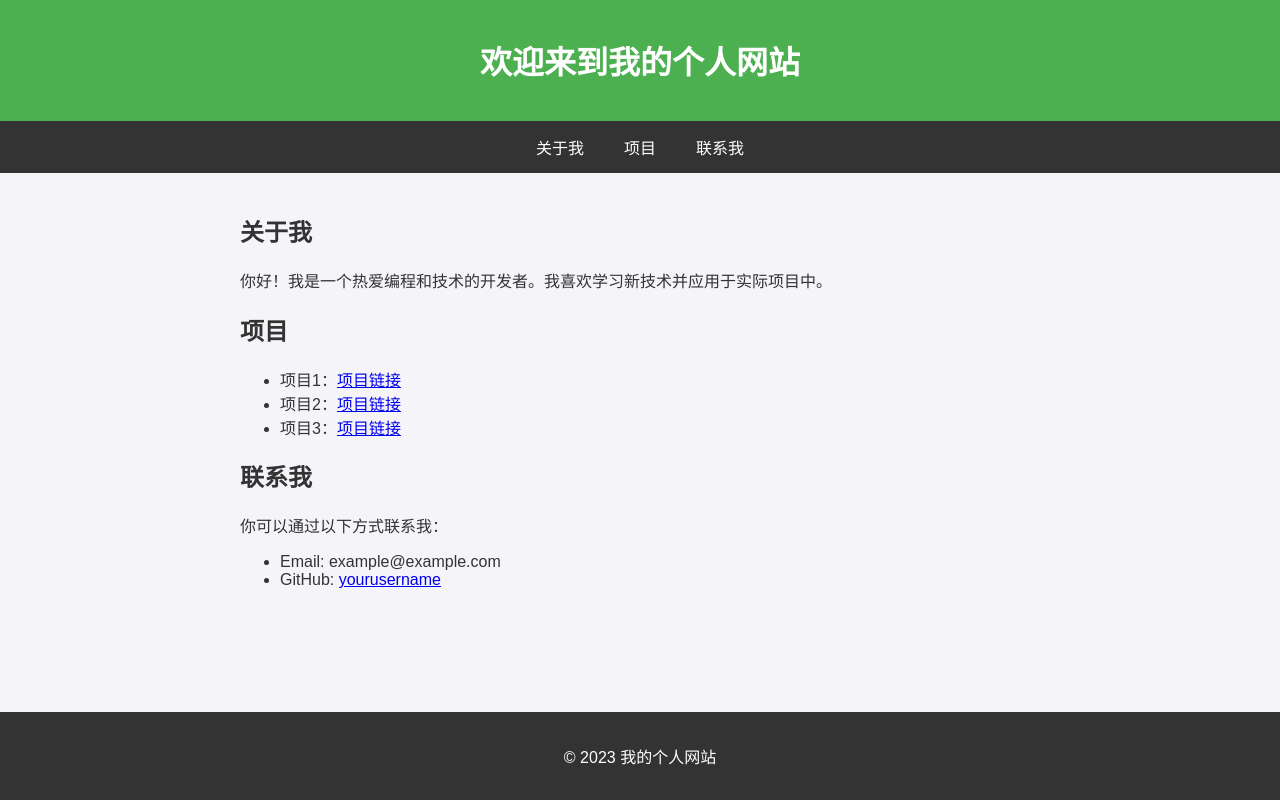
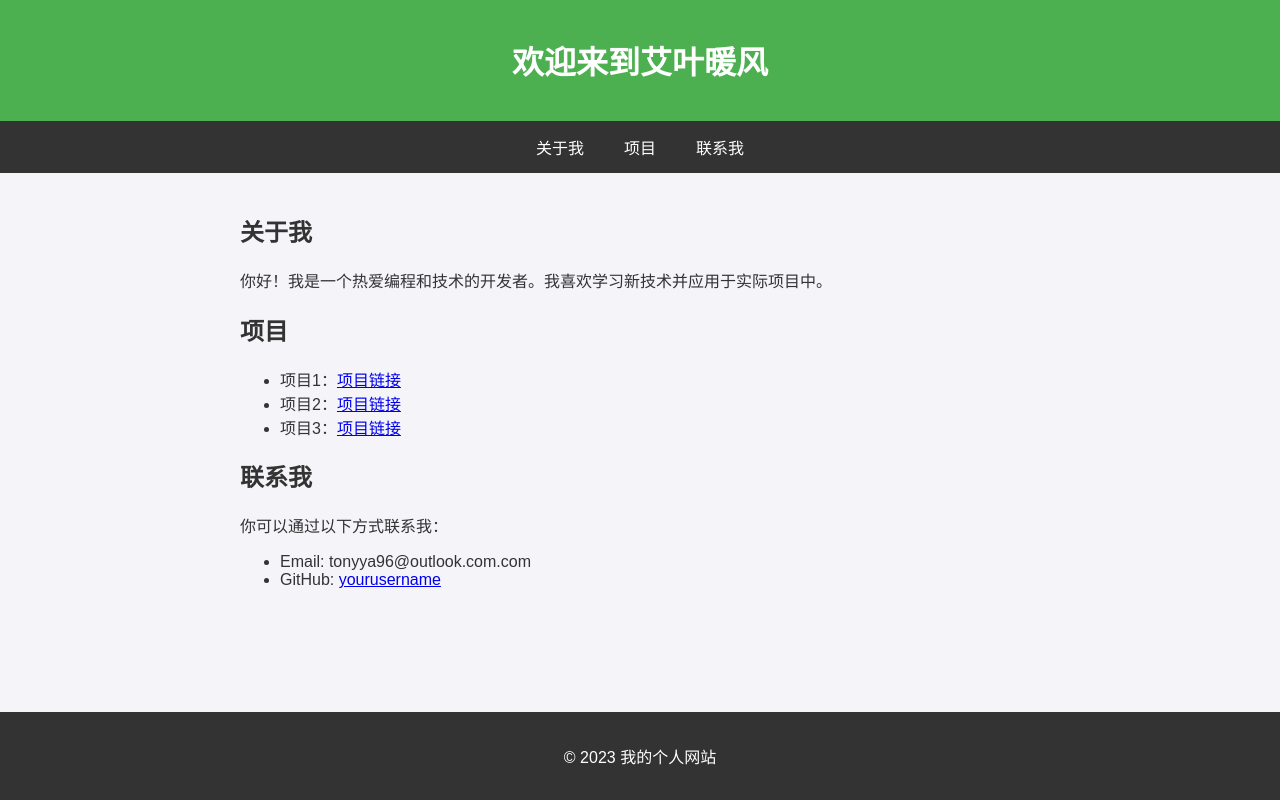
Before and after one commit to ya950/ya950.github.io, a plain HTML site: page index.html in a window 1280 px wide. Drawn offline with Linux system fonts and the light colour scheme.

Commit message:
Update index.html

```diff
--- a/index.html
+++ b/index.html
@@ -3,7 +3,7 @@
 <head>
     <meta charset="UTF-8">
     <meta name="viewport" content="width=device-width, initial-scale=1.0">
-    <title>我的个人网站</title>
+    <title>艾叶暖风</title>
     <style>
         body {
             font-family: Arial, sans-serif;
@@ -51,7 +51,7 @@
 </head>
 <body>
     <header>
-        <h1>欢迎来到我的个人网站</h1>
+        <h1>欢迎来到艾叶暖风</h1>
     </header>
     <nav>
         <a href="#about">关于我</a>
@@ -75,7 +75,7 @@
             <h2>联系我</h2>
             <p>你可以通过以下方式联系我：</p>
             <ul>
-                <li>Email: example@example.com</li>
+                <li>Email: tonyya96@outlook.com.com</li>
                 <li>GitHub: <a href="https://github.com/yourusername">yourusername</a></li>
             </ul>
         </section>
```
